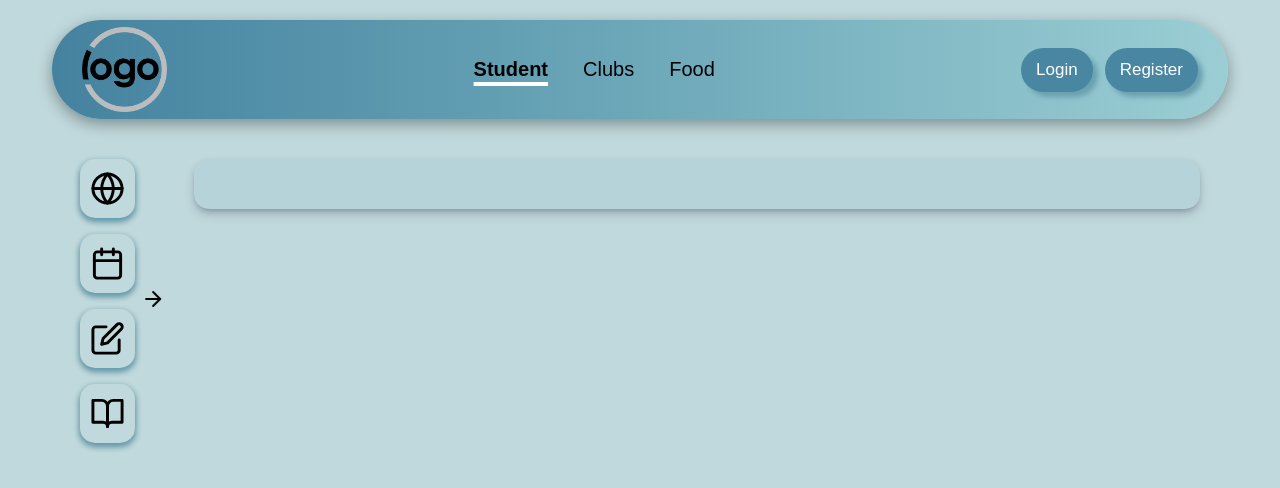
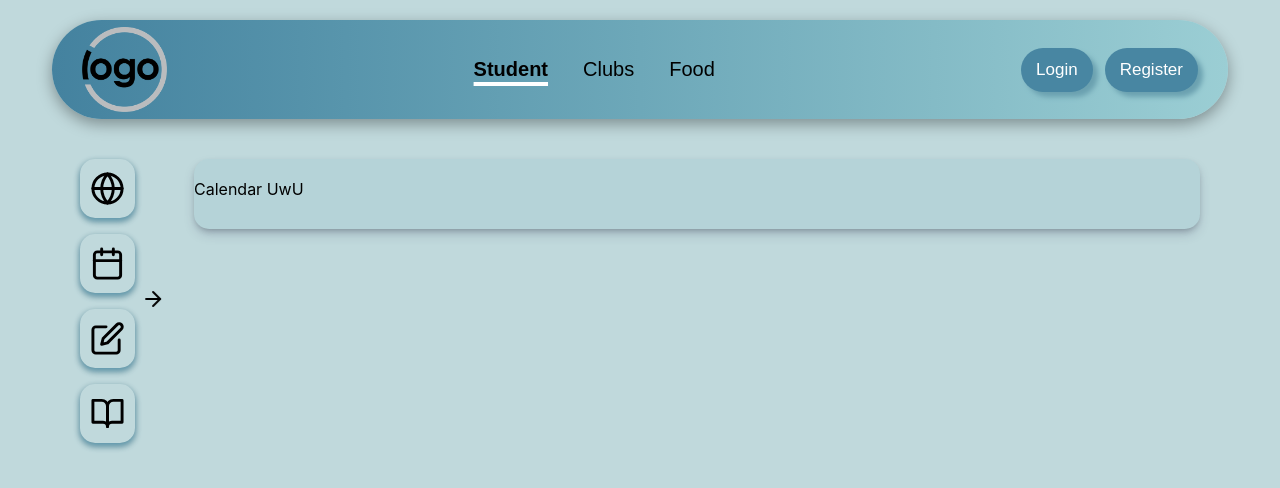
Before and after one commit to devashishdubal/insti_nitw, a React (Create React App) app: page / in a window 1280 px wide. Both pictures are taken after a click on the button 107 px from the left and 263 px from the top of the page. Shown: the top 488 px of the page. Built offline with nearby package versions, Linux system fonts and the light colour scheme; a web font is replaced by a local one.

Commit message:
Setup calendar component

```diff
--- /dev/null
+++ b/src/components/students/calendar/Calendar.jsx
@@ -0,0 +1,9 @@
+const Calendar = () => {
+    return (
+        <div className="calendar">
+            Calendar UwU
+        </div>
+    );
+}
+
+export default Calendar;
--- a/src/pages/Home.jsx
+++ b/src/pages/Home.jsx
@@ -5,6 +5,7 @@ import FoodSidebar from "../components/sidebar/food_sidebar"
 import StudentSidebar from "../components/sidebar/student_sidebar"
 import ClubsSidebar from "../components/sidebar/clubs_sidebar"
 import Menu from "../components/food/mess/menu";
+import Calendar from "../components/students/calendar/Calendar";
 
 import "./Home.css"
 
@@ -45,6 +46,8 @@ export default function Home() {
     setSidebarButtonSelect(buttonName);
     if (buttonName == 'mess') {
       setCenterContent(<Menu/>)
+    } else if (buttonName == 'Calendar') {
+      setCenterContent(<Calendar/>)
     } else {
       setCenterContent(null)
     }
```
Also changed, not shown: src/components/students/calendar/Calendar.css (added).
